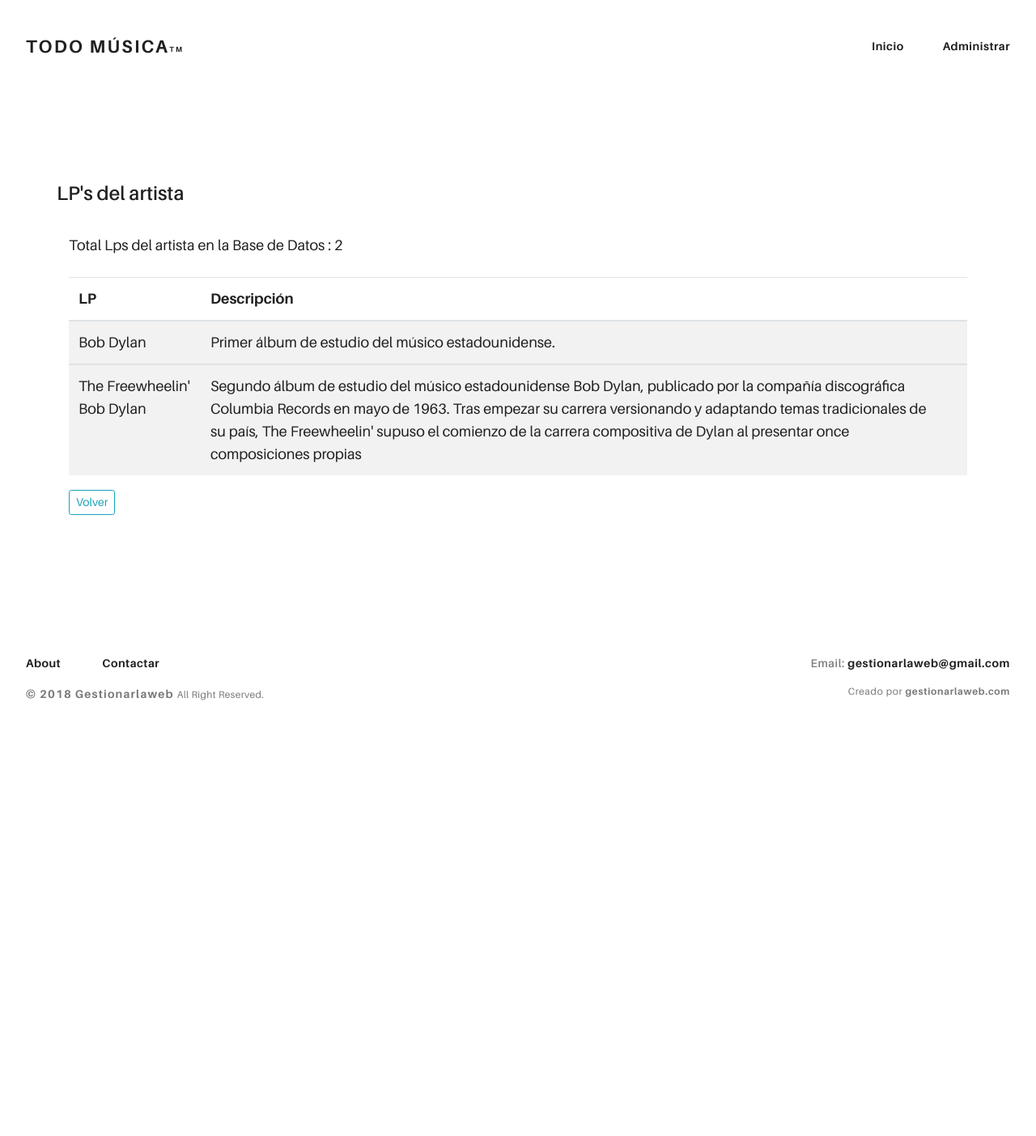
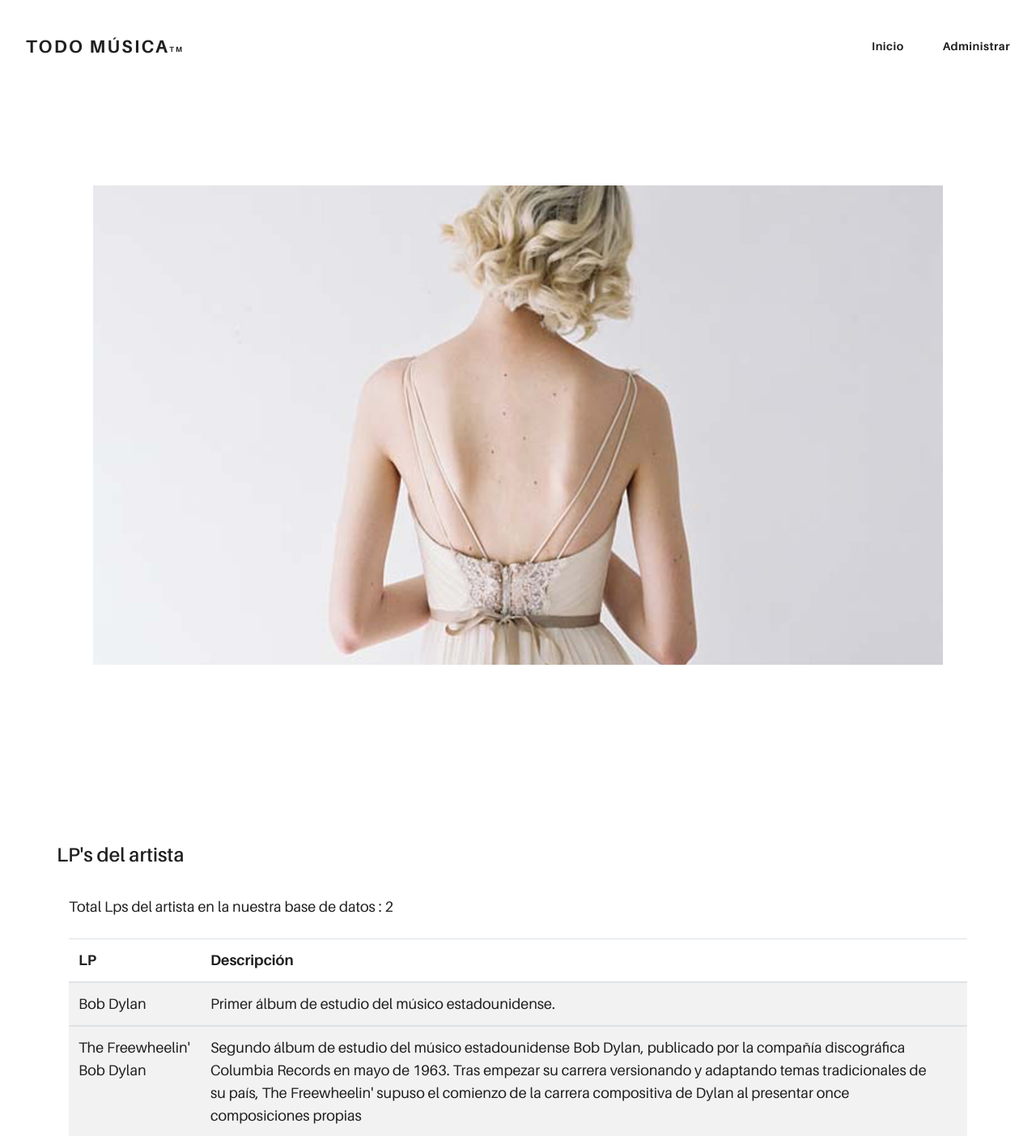
Before and after one commit to gestionarlaweb/discografica, a CodeIgniter app: page /web/index.php/cont_lps/lps_artista in a window 1280 px wide. Shown: the top 1403 px of the page at 81% size. Before the commit the page ends 865 px from the top, so only its background shows below. Run offline with CodeIgniter, Linux system fonts and the light colour scheme; data comes from the database, SQL or seed files in the repository.

Commit message:
Mejoras en algunas vistas

```diff
--- a/application/models/m_Artistas.php
+++ b/application/models/m_Artistas.php
@@ -11,7 +11,7 @@ defined('BASEPATH') OR exit('No direct script access allowed');
 			->order_by("nombre", "asc")  // asc Ascendente    desc Descendente
 			->get("artistas");
 
-		return $tmp->result_array(); // devuelve resultados múltiples (por lo general, para usar en un bucle).
+		return $tmp->result_array();
 		}
 
 	}
--- a/application/views/lps/vista_lps_artista.php
+++ b/application/views/lps/vista_lps_artista.php
@@ -1,3 +1,13 @@
+<section class="ae-container-fluid ae-container-fluid--inner rk-blog">
+        <div class="rk-blog__items">
+          <div class="rk-blog__item">
+            <div class="post-img post-9 rk-landscape-alt rk-tosquare">
+              <div class="item-meta">
+              </div>
+            </div>
+          </div>
+        </div>
+</section>
 <div class="container">
    <div class="row">
      <h4>LP's del artista</h4>
@@ -26,7 +36,7 @@
                           </tr>
                         </tbody>
                       ';
-                     }echo '<p>Total Lps del artista en la Base de Datos : '.$contador.'</p>';
+                     }echo '<p>Total Lps del artista en la nuestra base de datos : '.$contador.'</p>';
 
                 ?>
              </table>
```
Also changed, not shown: application/controllers/cont_Registro.php (+3 -6 lines), application/models/m_Admin.php (+0 -10 lines), application/views/artistas/vista_artistas.php (+4 -15 lines).
